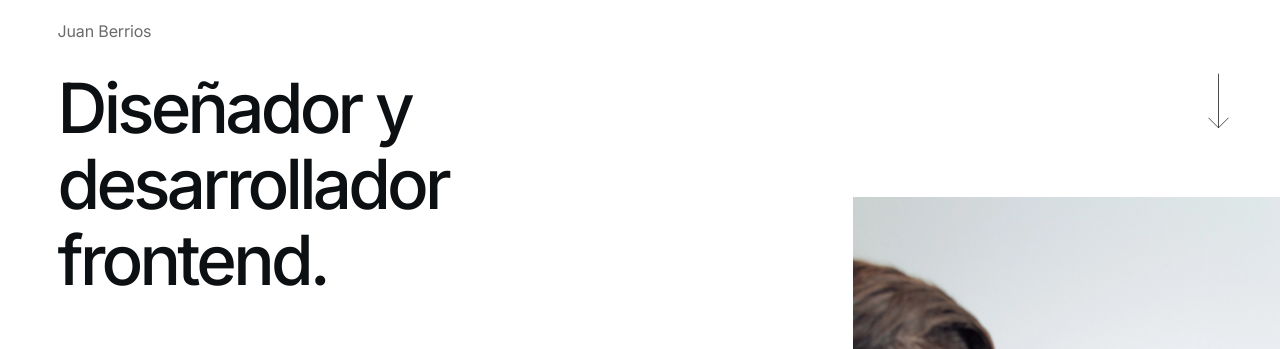
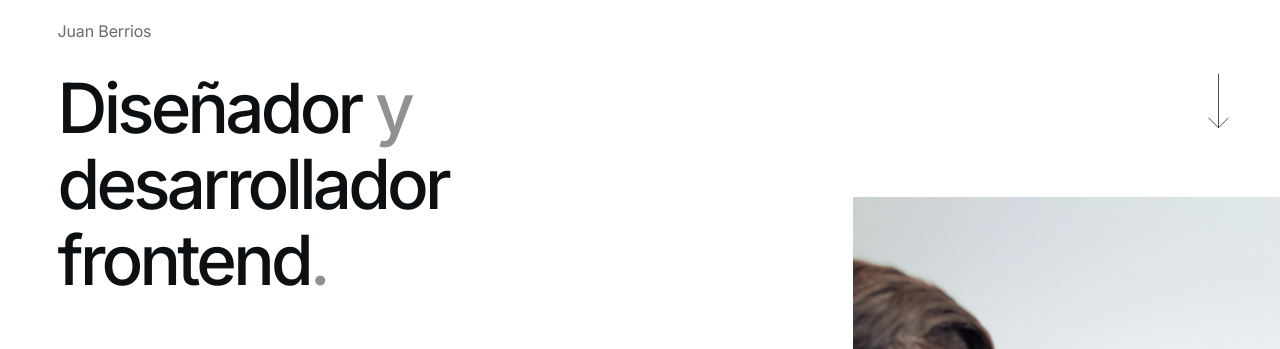
Before and after one commit to dandelior/juanberrios-21, a Next.js app: page / in a window 1280 px wide. Shown: the part 280-629 px from the top of the page. Built offline with nearby package versions, Linux system fonts and the light colour scheme.

Commit message:
color mod

```diff
--- a/styles/globals.sass
+++ b/styles/globals.sass
@@ -3,9 +3,9 @@
 \:root
   --color-background:#ffffff
   --color-shadow:#E3E3E3
+  --color-sub:#919191
   --color-text:#464646
   --color-mid:#424a4f
-  // --color-highlight:#21282C
   --color-highlight:#0d1012
   --color-vivid: #FF3603
   --transition: all ease-in-out 0.3s
@@ -14,6 +14,7 @@
   \:root
     --color-background:#171b1d
     --color-shadow:#293136
+    --color-sub:#758188
     --color-text:#e1e1e1
     --color-mid:#e1e1e1
     --color-highlight:#ffffff
--- a/styles/parts/BlogPreview.module.sass
+++ b/styles/parts/BlogPreview.module.sass
@@ -10,6 +10,7 @@
       font-weight: 500
       letter-spacing: -0.055em
       margin-bottom: 50px
+      color: var(--color-sub)
     .blogGrid
       // margin-bottom: 82px
       .previewCard
--- a/styles/parts/PresentationWrapper.module.sass
+++ b/styles/parts/PresentationWrapper.module.sass
@@ -24,6 +24,7 @@
         margin-bottom: 0
         // max-width: 90vw
         max-width: 80vw
+        color: var(--color-sub)
         &.blogTitle
           max-width: 16ch !important
         &.postTitle
--- a/styles/parts/WorksGrid.module.sass
+++ b/styles/parts/WorksGrid.module.sass
@@ -9,6 +9,7 @@
     letter-spacing: -0.055em
     margin-bottom: 50px
     max-width: 490px
+    color: var(--color-sub)
   .worksGrid
     .workCard
       display: block
```
